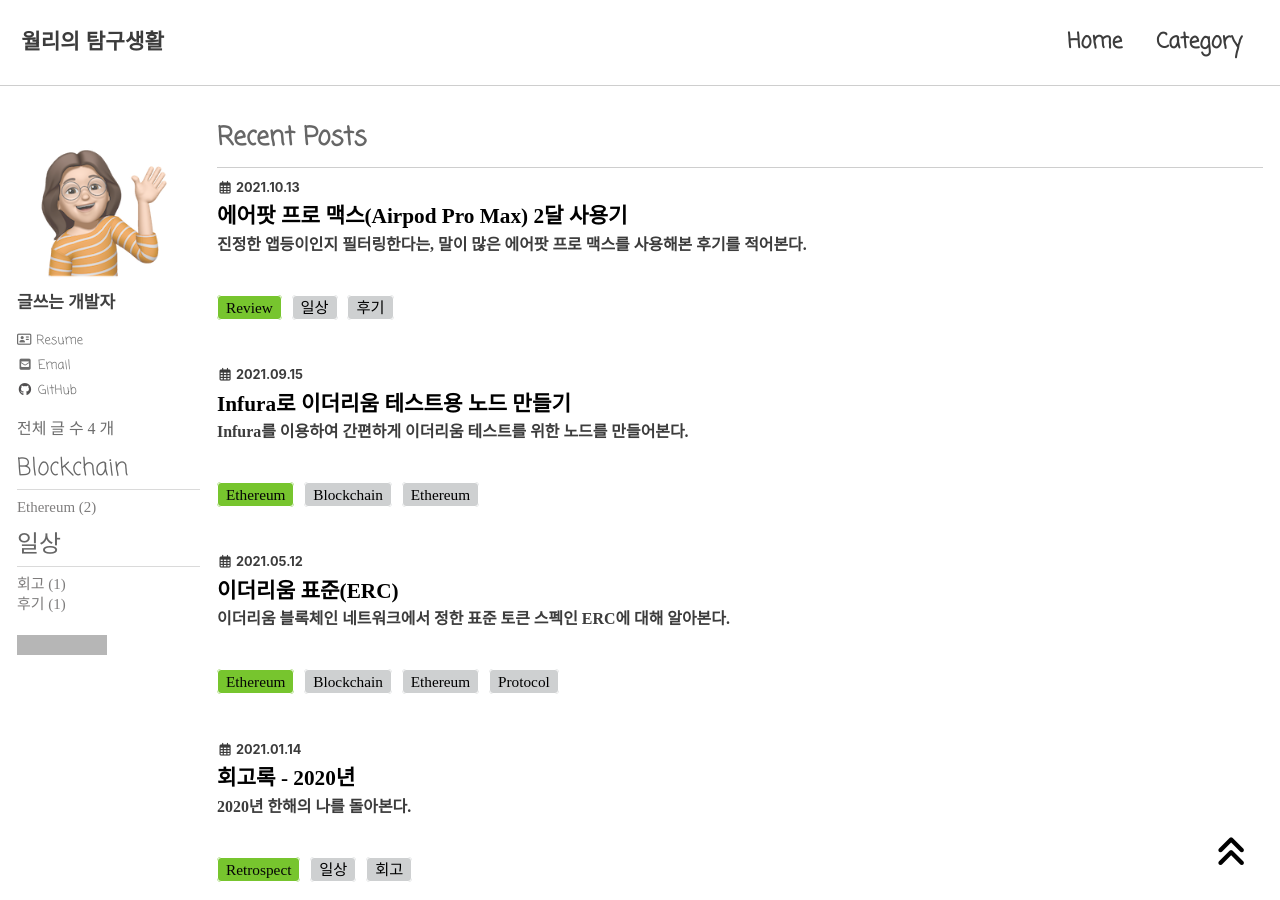
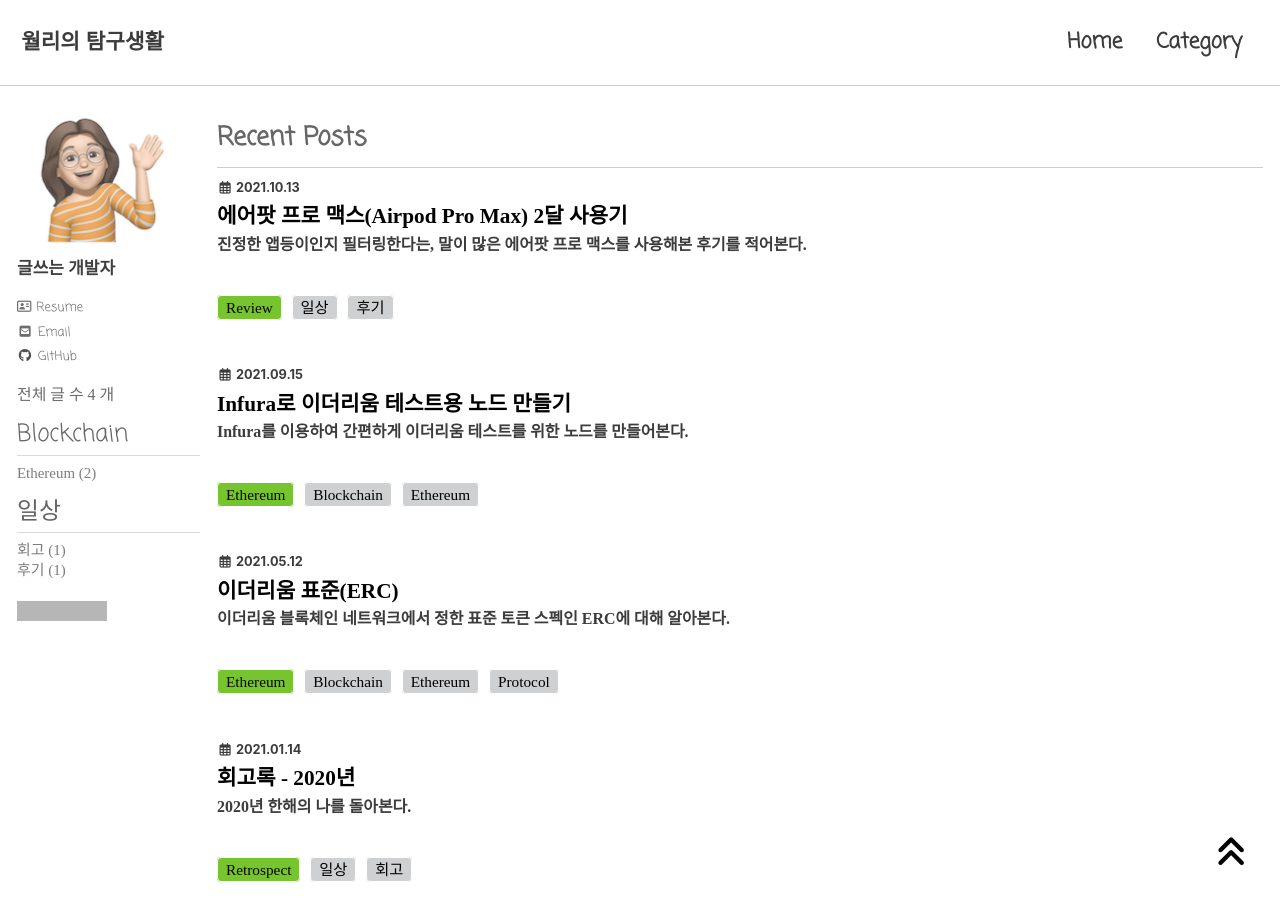
Before and after one commit to wnjoon/wnjoon.github.io, a Jekyll site: the page built from index.html, in a window 1280 px wide and 900 px high. Built offline with Jekyll 4.4.1, drawn with Linux system fonts in a browser that asks for light colours; cached includes are drawn as plain includes; nearby versions of some CDN libraries; some web fonts are replaced; the list of posts is cut into pages by our own code; grey boxes are pictures that could not be loaded.

Commit message:
rebuild_avatar

```diff
--- a/_sass/minimal-mistakes/_sidebar.scss
+++ b/_sass/minimal-mistakes/_sidebar.scss
@@ -134,7 +134,7 @@
   }
 
   img {
-    max-width: 180px;
+    max-width: 160px;
     border-radius: 10%;
 
     @include breakpoint($large) {
@@ -189,7 +189,7 @@
   }
 
   p {
-    font-family: $cute;
+    font-family: $common;
     margin-top: 1.6px;
     margin-bottom: 3px;
   }
```
Also changed, not shown: assets/images/profile.png, 17 other files.
